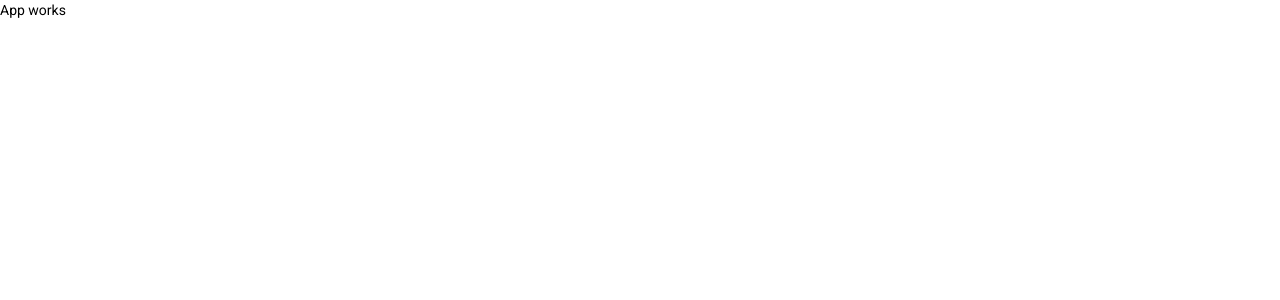
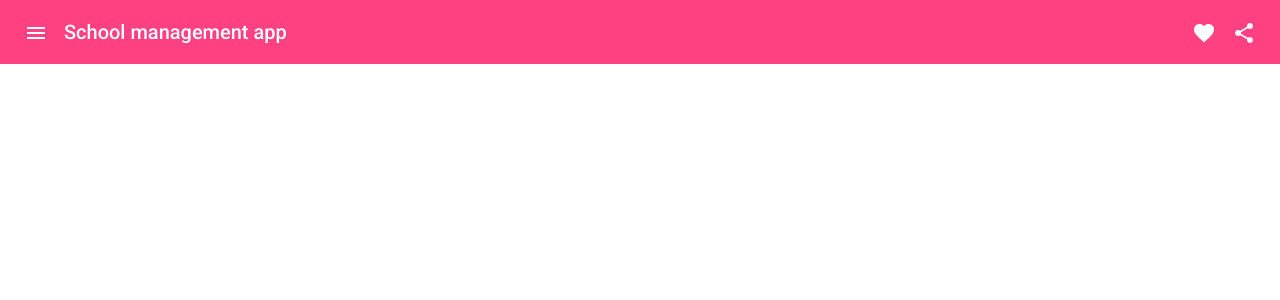
Before and after one commit to Adela1de/school-api-front, an Angular app: page / in a window 1280 px wide. Shown: the top 300 px of the page. Built offline with nearby package versions, Linux system fonts and the light colour scheme.

Commit message:
adding header

```diff
--- a/src/app/app.component.html
+++ b/src/app/app.component.html
@@ -1 +1 @@
-<p>App works</p>
+<app-header></app-header>
--- /dev/null
+++ b/src/app/components/template/header/header.component.css
@@ -0,0 +1,13 @@
+.header
+{
+  height: 8%;
+  font-size: 1.5rem;
+}
+
+.example-spacer {
+    flex: 1 1 auto;
+}
+
+h1{
+  padding-left: .5rem;
+}
--- /dev/null
+++ b/src/app/components/template/header/header.component.html
@@ -0,0 +1,13 @@
+<mat-toolbar mat-toolbar color="accent" class="header">
+    <button mat-icon-button class="example-icon" aria-label="Example icon-button with menu icon">
+      <mat-icon>menu</mat-icon>
+    </button>
+    <h1>School management app</h1>
+    <span class="example-spacer"></span>
+    <button mat-icon-button class="example-icon favorite-icon" aria-label="Example icon-button with heart icon">
+      <mat-icon>favorite</mat-icon>
+    </button>
+    <button mat-icon-button class="example-icon" aria-label="Example icon-button with share icon">
+      <mat-icon>share</mat-icon>
+    </button>
+</mat-toolbar>
--- /dev/null
+++ b/src/app/components/template/header/header.component.ts
@@ -0,0 +1,15 @@
+import { Component, OnInit } from '@angular/core';
+
+@Component({
+  selector: 'app-header',
+  templateUrl: './header.component.html',
+  styleUrls: ['./header.component.css']
+})
+export class HeaderComponent implements OnInit {
+
+  constructor() { }
+
+  ngOnInit(): void {
+  }
+
+}
```
Also changed, not shown: src/app/app.module.ts (+10 -2 lines).
